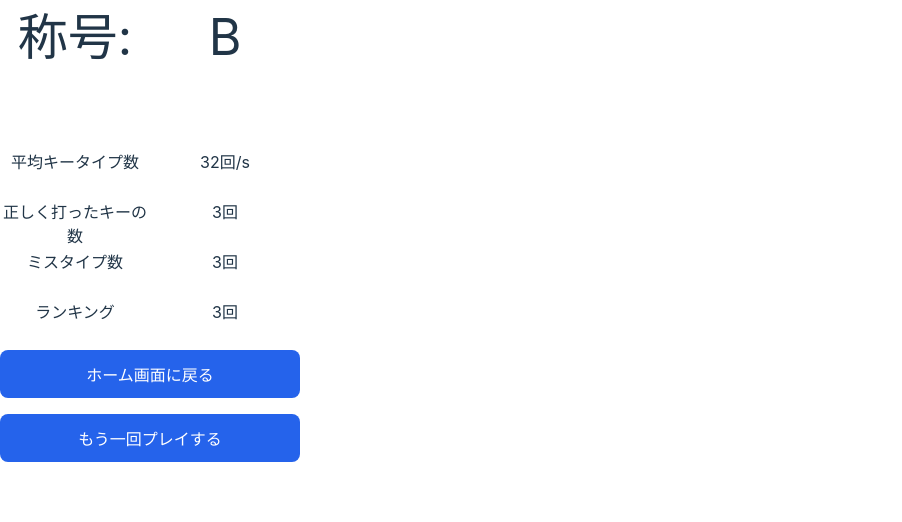
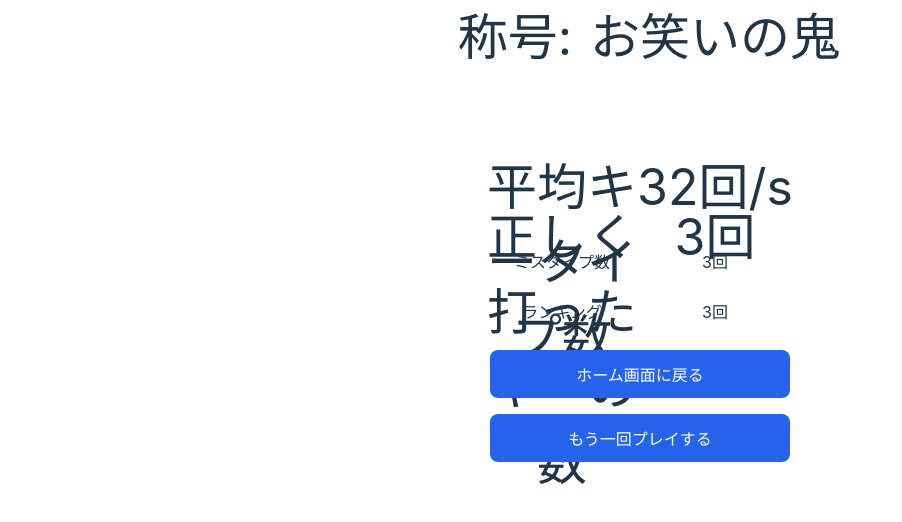
Before and after one commit to traP-jp/kusa-frontend, a Vue app: page /game/result in a window 1280 px wide. Shown: the top 522 px of the page, without its empty margins (0-902 px from the left). Built offline with nearby package versions, Linux system fonts and the light colour scheme; a web font is replaced by a local one.

Commit message:
apply style

```diff
--- a/src/pages/App.vue
+++ b/src/pages/App.vue
@@ -3,17 +3,34 @@ import Button from "@/components/Button.vue";
 </script>
 
 <template>
-  <h2 class="sub_title">traQ 厳選投稿！</h2>
-  <h1 class="title">草タイピング</h1>
+  <div class="container">
+    <h2 class="sub_title">traQ 厳選投稿！</h2>
+    <h1 class="title">草タイピング</h1>
 
-  <div class="button_container">
-    <Button msg="easy" link="https://google.com"></Button>
-    <Button msg="hard" link="https://vuejs.org/"></Button>
-    <Button msg="ランキング" link="https://vuejs.org/"></Button>
+    <div class="button_container">
+      <router-link to="/play">
+        <Button msg="easy" link=""></Button>
+      </router-link>
+      <router-link to="/play">
+        <Button msg="hard" link=""></Button>
+      </router-link>
+      <router-link to="/ranking">
+        <Button msg="ランキング" link=""></Button>
+      </router-link>
+    </div>
   </div>
 </template>
 
 <style scoped>
+.container {
+  display: flex;
+  width: 100%;
+  margin-top: 200px;
+  flex-direction: column;
+  justify-content: center;
+  align-items: center;
+}
+
 .logo {
   height: 6em;
   padding: 1.5em;
--- a/src/pages/Ranking.vue
+++ b/src/pages/Ranking.vue
@@ -1,6 +1,7 @@
 <script setup lang="ts">
 import { ref } from 'vue';
 import Table from '@/components/Table.vue'
+import Button from '@/components/Button.vue'
 import createClient from "openapi-fetch";
 import { paths } from '@/openapi.gen';
 
@@ -11,16 +12,16 @@ const items = ref([
   { rank: 4, iconUri: "https://q.trap.jp/api/v3/public/icon/anko", userName: "あんこ", score: 2041, level: 1, timeStamp: '' }
 ])
 
-const client = createClient<paths>(
-  {
-    baseUrl: "https://kusa.trap.show/api"
-  });
+// const client = createClient<paths>(
+//   {
+//     baseUrl: "https://kusa.trap.show/api"
+//   });
 
-const { data } = await client.GET("/rankings", {
-  params: {
-    query: { count: 10, level: 1 }
-  }
-})
+// const { data } = await client.GET("/rankings", {
+//   params: {
+//     query: { count: 10, level: 1 }
+//   }
+// })
 </script>
 
 <template>
@@ -28,15 +29,31 @@ const { data } = await client.GET("/rankings", {
     <h1>ランキング</h1>
     <div class="table_container">
       <Table :columns="items"></Table>
-      <Table :columns="data" v-if="data"></Table>
+      <!-- <Table :columns="data" v-if="data"></Table> -->
+    </div>
+    <div class="button_container">
+      <router-link to="/"><Button msg="ホーム画面へ" link=""></Button></router-link>
     </div>
   </div>
 </template>
 
 <style scoped>
+.container {
+  margin-top: 64px;
+}
+
 h1 {
   font-family: "Mochiy Pop One", sans-serif;
 }
 
-.container {}
+.table_container {
+  max-width: 1280px;
+  padding: 0 64px;
+  margin: 64px auto 0;
+}
+
+.button_container {
+  width: 300px;
+  margin: 128px auto 0;
+}
 </style>
--- a/src/pages/Result.vue
+++ b/src/pages/Result.vue
@@ -1,72 +1,54 @@
 <script setup lang="ts">
 import Button from "@/components/Button.vue";
 import { ref } from "vue";
-const test = ref({ average_keytype: 32,
+const test = ref({
+  average_keytype: 32,
   sum_keytype: 3,
   miss_keytype: 3,
-  ranking:3
+  ranking: 3
 
 });
-// const test2 = ref({ keytype: 32 });
-// const test3 = ref({ keytype: 32 });
-// const test4 = ref({ keytype: 32 });
 </script>
 
 <template>
-  <div id="titlecontainer">
-    <div class="itemA">称号:</div>
-    <!-- アイテム -->
-    <div class="itemB">B</div>
+  <div class="outer">
+    <div class="container">
+      <div class="title_container">
+        <div class="item">称号:</div>
+        <div class="item">お笑いの鬼</div>
       </div>
 
       <div id="minicontainer">
-    <!-- コンテナ -->
-
-    <div class="itemC">平均キータイプ数</div>
-    <!-- アイテム -->
-    <div class="itemD">{{ test.average_keytype }}回/s</div>
-    <!-- アイテム -->
-    <div class="itemE">正しく打ったキーの数</div>
-    <!-- アイテム -->
-    <div class="itemF">{{ test.sum_keytype }}回</div>
-    <!-- アイテム -->
+        <div class="item">平均キータイプ数</div>
+        <div class="item">{{ test.average_keytype }}回/s</div>
+        <div class="item">正しく打ったキーの数</div>
+        <div class="item">{{ test.sum_keytype }}回</div>
         <div class="itemG">ミスタイプ数</div>
-    <!-- アイテム -->
         <div class="itemH">{{ test.miss_keytype }}回</div>
-    <!-- アイテム -->
         <div class="itemI">ランキング</div>
-    <!-- アイテム -->
         <div class="itemJ">{{ test.ranking }}回</div>
-    <!-- アイテム -->
       </div>
-  <!-- <h2 class="title">称号：</h2>
-  <h2 class="2">平均キータイプ数</h2>
-  <h2 class="3">正しく打ったキーの数</h2>
-  <h2 class="4">ミスタイプ数</h2>
-  <h2 class="5">ランキング</h2>
-  <h2 class="6">{{test.keytype}}回/s</h2>
-  <h2 class="7">{{test2.keytype}}回</h2>
-  <h2 class="8">{{test3.keytype}}回</h2>
-  <h2 class="9">{{test4.keytype}}位</h2> -->
       <div class="button_container">
-    <Button msg="ホーム画面に戻る" link="https://google.com"></Button>
-    <Button msg="もう一回プレイする" link="https://vuejs.org/"></Button>
+        <router-link to="/"><Button msg="ホーム画面に戻る" link=""></Button></router-link>
+        <router-link to="/play"><Button msg="もう一回プレイする" link="https://vuejs.org/"></Button></router-link>
+      </div>
+    </div>
   </div>
 </template>
 
 <style scoped>
-.logo {
-  height: 6em;
-  padding: 1.5em;
-  will-change: filter;
-  transition: filter 300ms;
+.outer {
+  display: flex;
+  justify-content: center;
+  align-items: center;
 }
-.logo:hover {
-  filter: drop-shadow(0 0 2em #646cffaa);
+
+.container {
+  max-width: 1280px;
+  place-items: center;
+  margin: 0 auto;
 }
-.logo.vue:hover {
-  filter: drop-shadow(0 0 2em #42b883aa);
-}
+
 .button_container {
   display: flex;
   flex-direction: column;
@@ -74,26 +56,23 @@ const test = ref({ average_keytype: 32,
   width: 300px;
   margin: auto 0;
 }
-.itemA {
-  width: 200%;
-  display: grid; /* グリッドレイアウト */
+
+.item {
+  font-size: 50px;
+  margin-bottom: 50px;
+}
+
+.title_container {
+  display: grid;
   grid-template-rows: 100px;
   grid-template-columns: 150px 1fr;
   font-size: 50px;
   margin-bottom: 50px;
 }
-/* .itemB {
-  width: 200%;
-} */
-#titlecontainer {
-  display: grid; /* グリッドレイアウト */
-  grid-template-rows: 100px;
-  grid-template-columns: 150px 1fr;
-  font-size: 50px;
-  margin-bottom: 50px;
-}
+
 #minicontainer {
-  display: grid; /* グリッドレイアウト */
+  display: grid;
+  /* グリッドレイアウト */
   grid-template-rows: 50px 50px 50px 50px;
   grid-template-columns: 150px 1fr;
 }
--- a/src/style.css
+++ b/src/style.css
@@ -52,7 +52,9 @@ h1 {
 }
 
 #app {
-  max-width: 1280px;
+  width: 100%;
+  height: 100vh;
+  /* max-width: 1280px; */
   margin: 0;
   /* padding: 2rem; */
   text-align: center;
```
Lines whose indentation alone changed are shown as unchanged.
